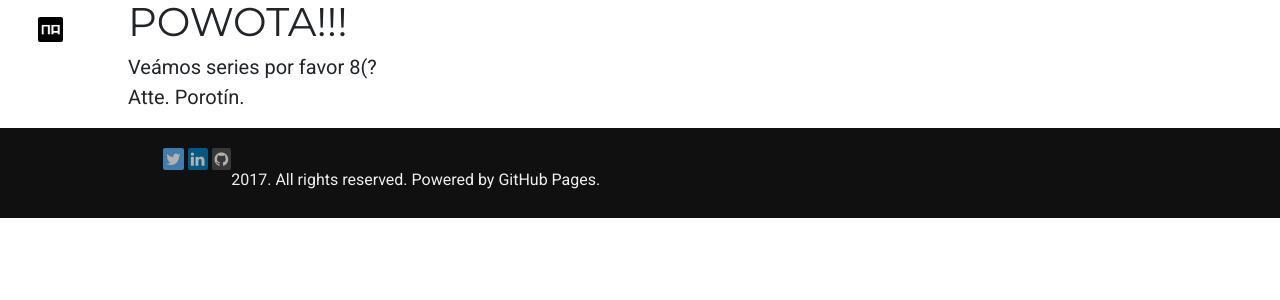
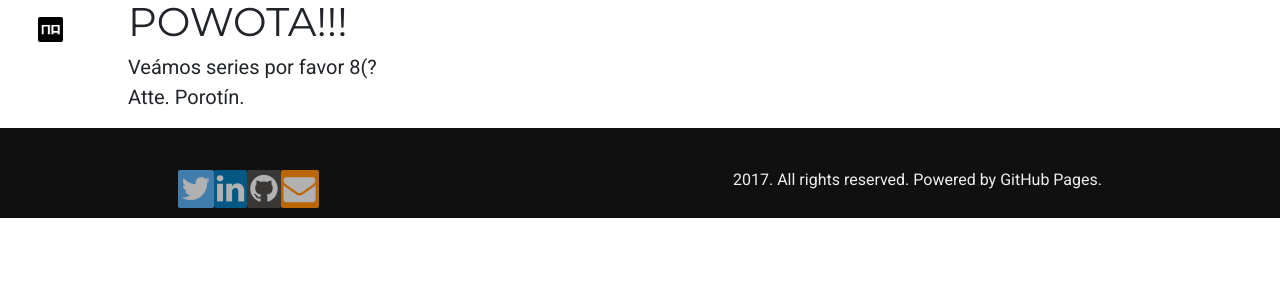
Before and after one commit to nicoaravena/nicoaravena.github.io, a Jekyll site: the page built from porota.html, in a window 1280 px wide. Shown: the top 300 px of the page. Built offline with Jekyll 4.4.1, drawn with Linux system fonts in a browser that asks for light colours; nearby versions of some CDN libraries.

Commit message:
[Fix]Style fixes

```diff
--- a/_includes/about.html
+++ b/_includes/about.html
@@ -2,6 +2,6 @@
 	<center>
 		<!-- <img src="/public/images/profile.jpg" class="img-thumbnail img-profile img-responsive"> -->
 		<h1 class="page-header white-shadow">{{ site.title }}</h1>
-		<p class="white-shadow"> Software Engineer at <a href="//www.it3k.net">IT3K SpA</a>. Geek, tech and animal lover and a very happy husband.</p>
+		<p class="white-shadow"> Software Engineer at <a href="//www.it3k.net">IT3K SpA</a>. Geek, tech and animal lover and a very happy husband 🤓.</p>
 	</center>
 </div>
--- a/_includes/footer.html
+++ b/_includes/footer.html
@@ -1,12 +1,13 @@
-<div class="footer">
+<div class="footer d-flex align-items-end">
 	<div class="footer-content">
 		<div class="row">
-			<div class="col-xs-6">
-				<a class="socicon" href="https://twitter.com/Dalanth1"><i class="fa fa-twitter"></i></a>
-				<a class="socicon" href="http://cl.linkedin.com/in/dalanth"><i class="fa fa-linkedin"></i></a>
-				<a class="socicon" href="https://github.com/Dalanth"><i class="fa fa-github"></i></a>
+			<div class="col d-flex align-items-end">
+				<a class="socicon" href="//twitter.com/Dalanth1"><i class="fa fa-twitter fa-2x"></i></a>
+				<a class="socicon" href="//cl.linkedin.com/in/dalanth"><i class="fa fa-linkedin fa-2x"></i></a>
+				<a class="socicon" href="//github.com/Dalanth"><i class="fa fa-github fa-2x"></i></a>
+				<a class="socicon" href="mailto:hello@nicoaravena.me"><i class="fa fa-envelope fa-2x"></i></a>
 			</div>
-			<div class="col-xs-6">
+			<div class="col">
 				<div class="copyright pull-right">
 					<p class="text-center"><span class="glyphicon glyphicon-copyright-mark" aria-hidden="true"></span> {{ site.time | date: '%Y' }}. All rights reserved. Powered by <a href="http://www.github.com">GitHub Pages</a>.</p>
 				</div>
--- a/_sass/style.scss
+++ b/_sass/style.scss
@@ -254,4 +254,7 @@ a.btn {
     &.fa-envelope {
         background: #FF8C00;
     }
+    &:hover {
+        opacity: 1;
+    }
 }
--- a/public/css/style.css
+++ b/public/css/style.css
@@ -205,5 +205,7 @@ a.btn {
     background: #4C4A48; }
   .fa.fa-envelope {
     background: #FF8C00; }
+  .fa:hover {
+    opacity: 1; }
 
 /*# sourceMappingURL=style.css.map */
```
Also changed, not shown: _layouts/default.html (+0 -10 lines).
